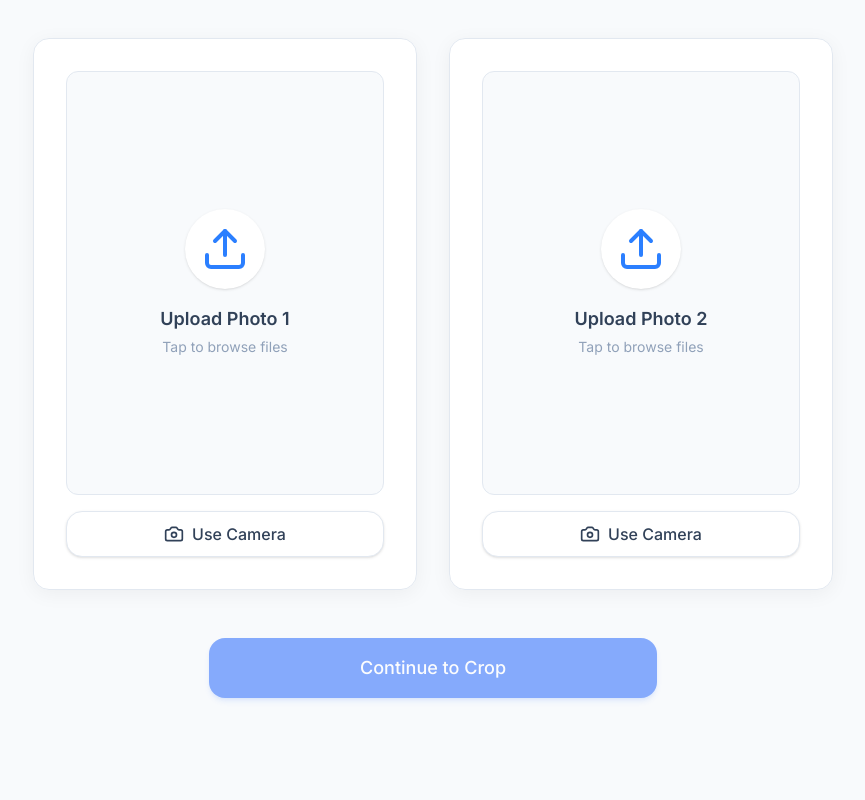
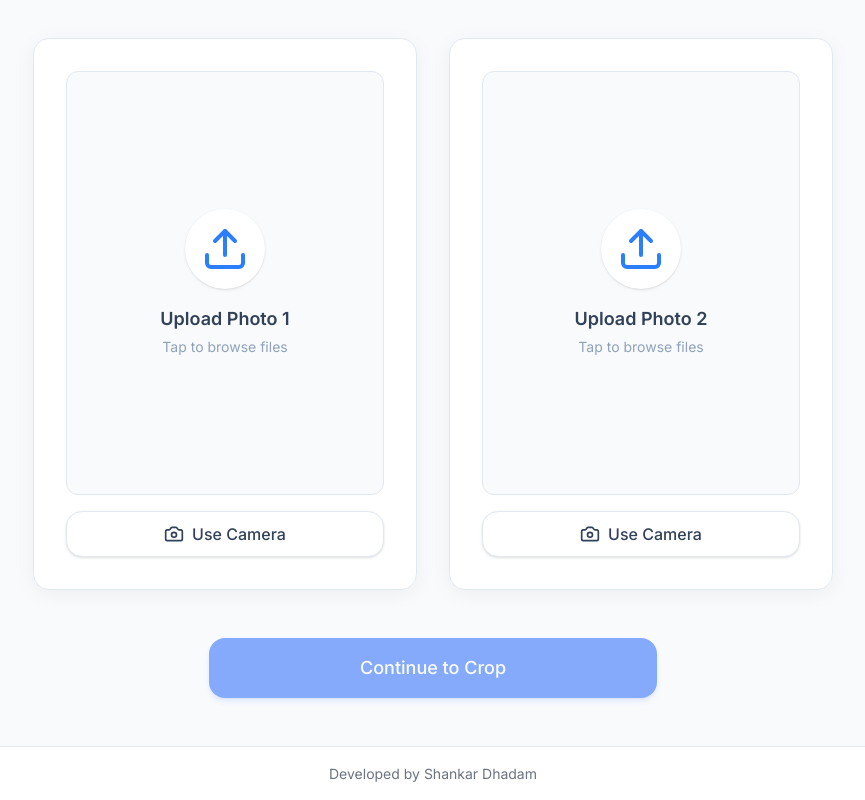
Before and after one commit to shankardhadam0073-web/passport-photo-ai, a React (Vite) app: page / in a window 1280 px wide. Shown: the part 199-999 px from the top of the page, without its empty margins (207-1072 px from the left). Before the commit the page ends 945 px from the top, so only its background shows below. Built offline with nearby package versions, Linux system fonts and the light colour scheme.

Commit message:
footer setting

```diff
--- a/src/App.jsx
+++ b/src/App.jsx
@@ -77,6 +77,11 @@ function App() {
       <div className="hidden print:block">
         {!croppedPhotos[0] && <PrintLayout croppedPhotos={croppedPhotos} />}
       </div>
+
+      {/* Footer */}
+      <footer className="w-full bg-white border-t border-[#E5E7EB] p-[16px] text-center text-[14px] text-[#6B7280] no-print mt-auto">
+        Developed by Shankar Dhadam
+      </footer>
     </div>
   );
 }
--- a/src/components/SimpleCrop.jsx
+++ b/src/components/SimpleCrop.jsx
@@ -47,7 +47,10 @@ const SimpleCrop = ({ photos, onBack, onPrintTrigger }) => {
 
     try {
       const imageSrc = photos[index];
-      const blob = await removeBackground(imageSrc);
+      const config = {
+        publicPath: "https://unpkg.com/@imgly/background-removal@1.7.0/dist/"
+      };
+      const blob = await removeBackground(imageSrc, config);
 
       const img = new Image();
       img.src = URL.createObjectURL(blob);
@@ -58,7 +61,7 @@ const SimpleCrop = ({ photos, onBack, onPrintTrigger }) => {
       canvas.height = img.height;
       const ctx = canvas.getContext('2d');
 
-      ctx.fillStyle = bgColor === 'white' ? '#FFFFFF' : '#1D4ED8';
+      ctx.fillStyle = bgColor === 'white' ? '#FFFFFF' : '#60A5FA';
       ctx.fillRect(0, 0, canvas.width, canvas.height);
       ctx.drawImage(img, 0, 0);
 
```
